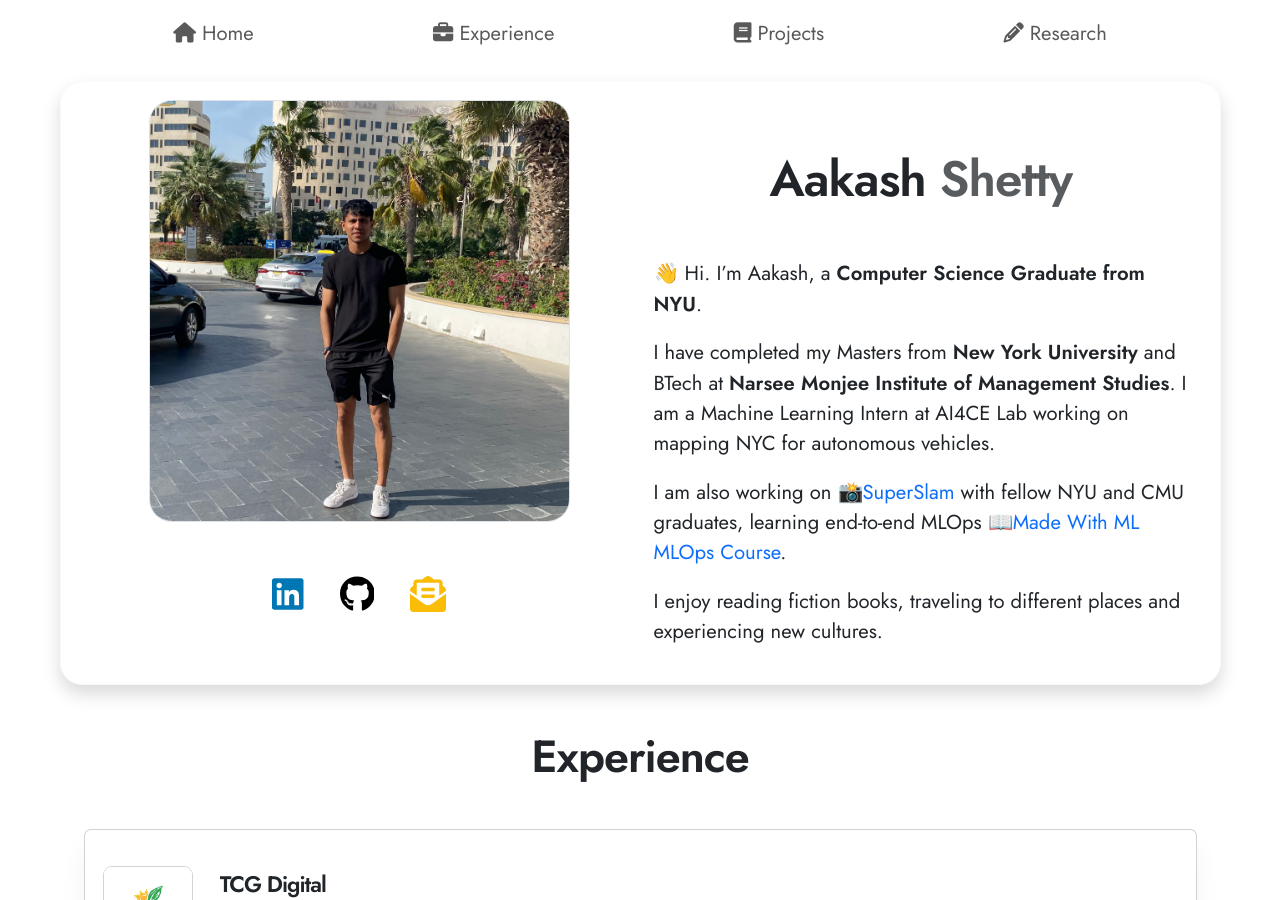
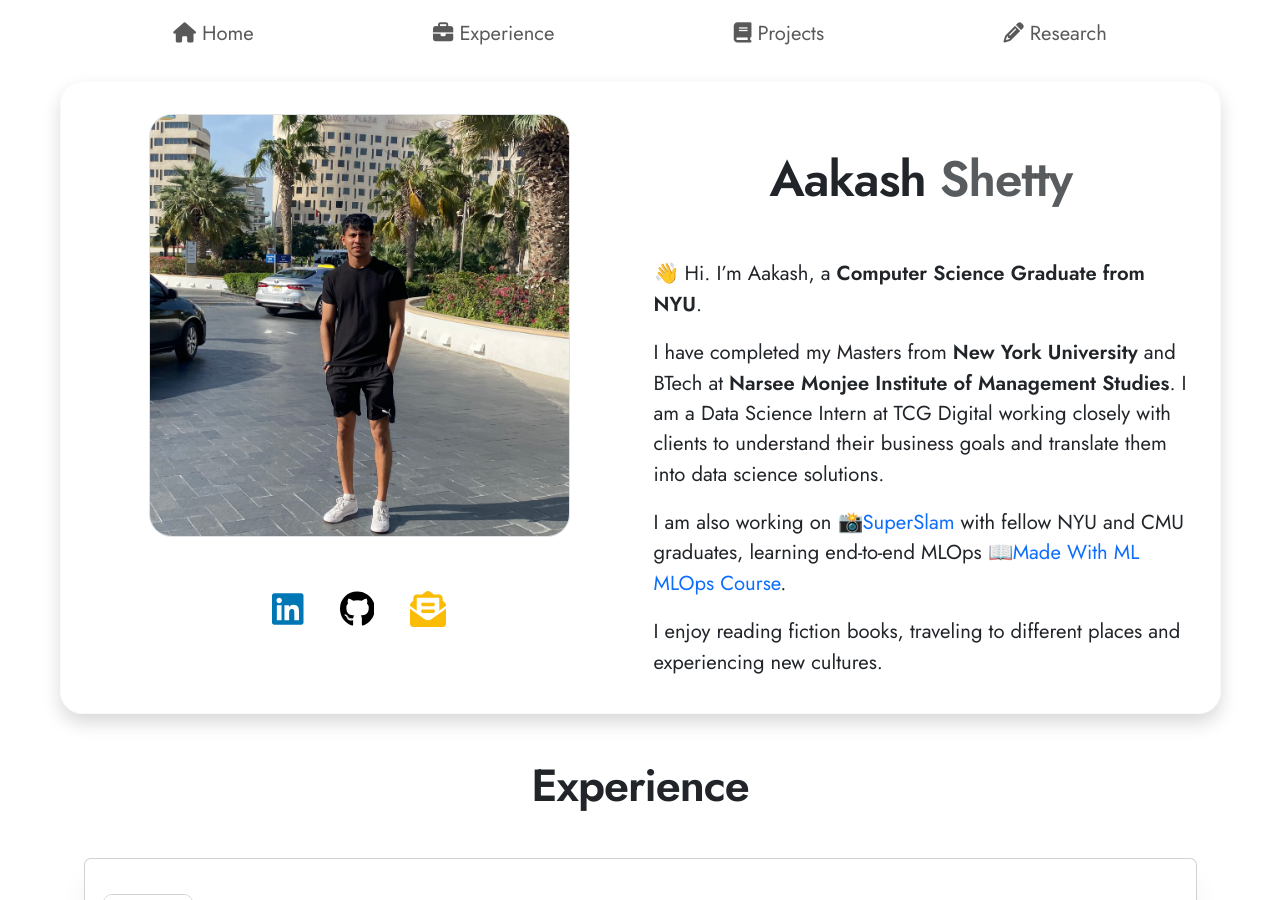
Before and after one commit to AAKASHKSHETTY/AAKASHKSHETTY.github.io, a Jekyll site: the page built from index.md, in a window 1280 px wide and 900 px high. Built offline with Jekyll 4.4.1, drawn with Linux system fonts in a browser that asks for light colours; nearby versions of some CDN libraries.

Commit message:
New Commit

```diff
--- a/_includes/about.md
+++ b/_includes/about.md
@@ -1,6 +1,6 @@
 👋 Hi. I'm Aakash, a **Computer Science Graduate from NYU**.
 
-I have completed my Masters from **New York University** and BTech at **Narsee Monjee Institute of Management Studies**. I am a Machine Learning Intern at AI4CE Lab working on mapping NYC for autonomous vehicles.
+I have completed my Masters from **New York University** and BTech at **Narsee Monjee Institute of Management Studies**. I am a Data Science Intern at TCG Digital working closely with clients to understand their business goals and translate them into data science solutions.
 
 I am also working on [📸SuperSlam](https://github.com/adityamwagh/SuperSLAM){:target="_blank"} with fellow NYU and CMU graduates, learning end-to-end MLOps [📖Made With ML MLOps Course](https://madewithml.com/){:target="_blank"}.
 
```
Also changed, not shown: 1 other file.
